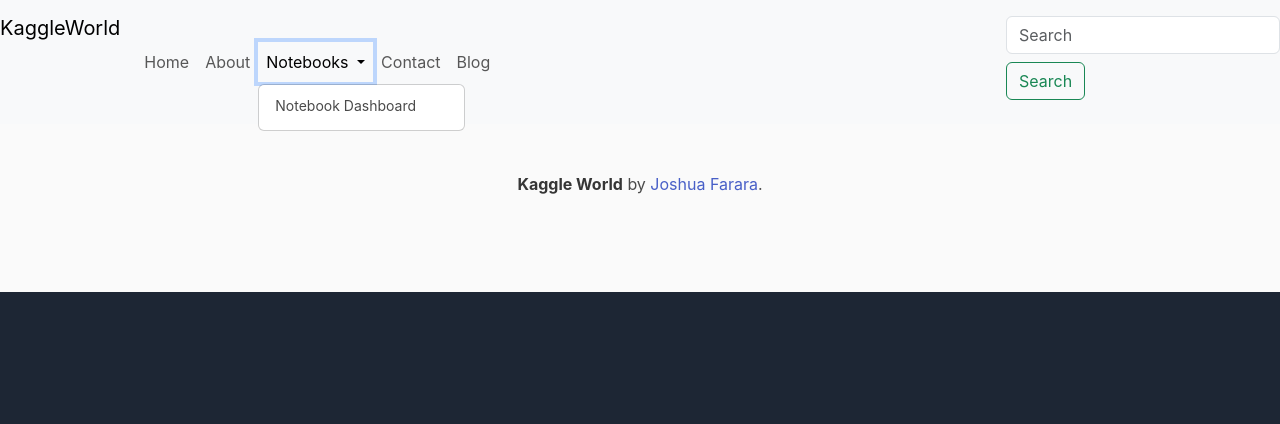
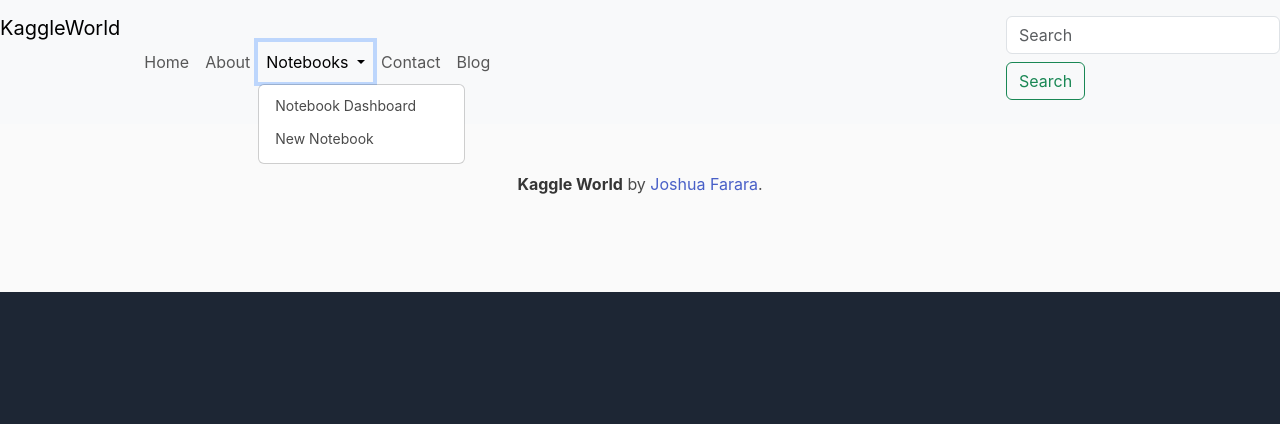
Before and after one commit to JoshuaFarara/KaggleWorld, a Flask app: page / in a window 1280 px wide, after a click on "Notebooks". Shown: the top 424 px of the page. Run offline with Flask 3, Linux system fonts and the light colour scheme; some libraries are stand-ins or nearby versions.

Commit message:
flask app url updates, update navigation dropdown: 	modified:   __pycache__/app.cpython-311.pyc 	modified:   app.py 	modified:   templates/navigation.html

```diff
--- a/app.py
+++ b/app.py
@@ -33,6 +33,11 @@
     notebooks = os.listdir(notebooks_folder)
     return render_template('notebook-dashboard.html', notebooks=notebooks)
 
+@app.route('/new-notebook')
+def new_notebook():
+    return
+    pass
+
 '''Display data within the notebook dashboard'''
 @app.route('/cofee_sales')
 def cofee_sales():
--- a/templates/navigation.html
+++ b/templates/navigation.html
@@ -19,6 +19,7 @@
         </a>
         <ul class="dropdown-menu" aria-labelledby="navbarDropdown">
           <li><a class="dropdown-item" href="/notebook-dashboard">Notebook Dashboard</a></li>
+          <li><a class="dropdown-item" href="/new-notebook">New Notebook</a></li>
         </ul>
       </li>
       <li class="nav-item">
```
